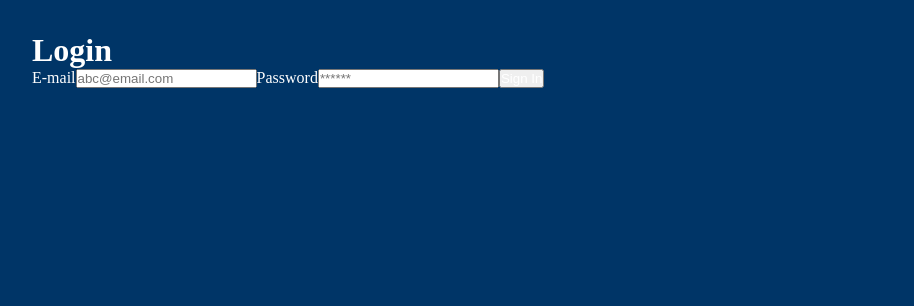
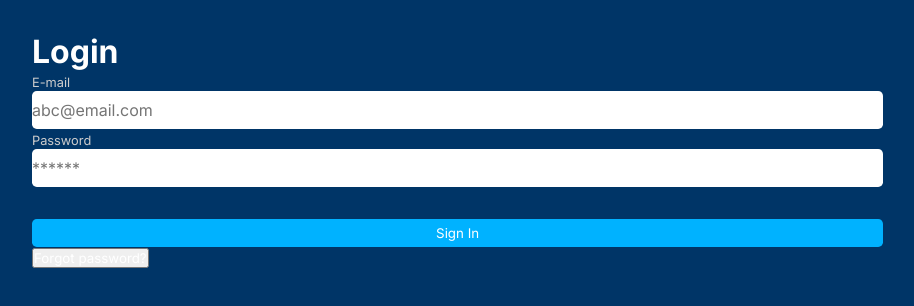
Before and after one commit to lz-junior/tasks, a React (Vite) app: page /login in a window 1280 px wide. Shown: the top 306 px of the page, without its empty margins (0-914 px from the left). Built offline with nearby package versions, Linux system fonts and the light colour scheme.

Commit message:
Login page - css starting

```diff
--- a/index.html
+++ b/index.html
@@ -4,6 +4,9 @@
     <meta charset="UTF-8" />
     <link rel="icon" type="image/svg+xml" href="/vite.svg" />
     <meta name="viewport" content="width=device-width, initial-scale=1.0" />
+    <link rel="preconnect" href="https://fonts.googleapis.com">
+    <link rel="preconnect" href="https://fonts.gstatic.com" crossorigin>
+    <link href="https://fonts.googleapis.com/css2?family=Inter:wght@100..900&display=swap" rel="stylesheet">
     <title>Tasks</title>
   </head>
   <body>
--- /dev/null
+++ b/src/pages/Login/login.css
@@ -0,0 +1,35 @@
+
+
+@media screen and (min-width: 768px) {
+
+}
+
+* {
+  font-family: "Inter", sans-serif;
+}
+
+
+form > span {
+  color: #cdcdcd;
+  font-size: .8rem;
+}
+
+form > input {
+  width: 70%;
+  height: 38px;
+  border-radius: .3rem;
+  display: flex;
+  border: none;
+  font-size: 1rem;
+  color: #000000;
+}
+
+form > button {
+  width: 70%;
+  height: 28px;
+  margin-top: 32px;
+  border-radius: .3rem;
+  border: none;
+  color: #fff;
+  background-color: #00B2FF;
+}
--- a/src/pages/Login/login.tsx
+++ b/src/pages/Login/login.tsx
@@ -1,5 +1,5 @@
 import { useState } from 'react';
-import classes from './Login.module.css';
+import './login.css';
 
 
 const Login = ()=> {
@@ -20,7 +20,8 @@ const Login = ()=> {
   return (
     <div>
       <h1>Login</h1>
-      <form onSubmit={handleLogin}>
+
+      <form className="form" onSubmit={handleLogin}>
         <span>E-mail</span>
         <input
           type='text'
@@ -37,6 +38,9 @@ const Login = ()=> {
 
         <button type="submit">Sign In</button>
       </form>
+
+      <button>Forgot password?</button>
+
     </div>
   )
 };
```
Also changed, not shown: src/pages/Login/Login.module.css (deleted).
